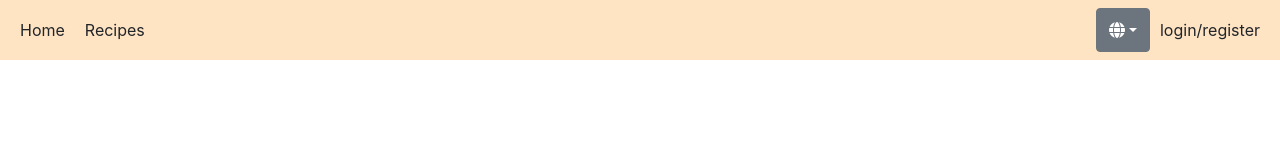
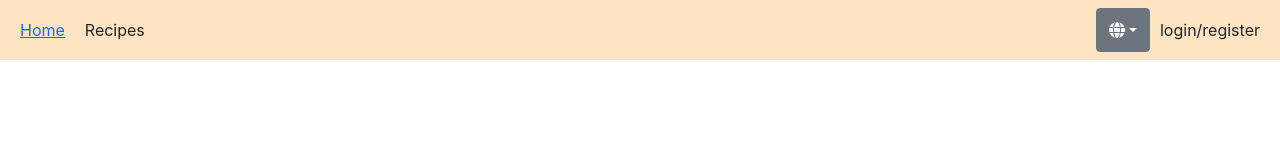
Before and after one commit to Luna123j/recipe_dice, a React (Create React App) app in the folder client/: page / in a window 1280 px wide. Shown: the top 160 px of the page. Built offline with nearby package versions, Linux system fonts and the light colour scheme.

Commit message:
link home to path

```diff
--- a/client/src/component/Navbar.jsx
+++ b/client/src/component/Navbar.jsx
@@ -1,5 +1,6 @@
 import React from "react";
 import { useState } from "react";
+import { Link } from "react-router-dom";
 import './Navbar.scss';
 const Navbar = () => {
 
@@ -15,7 +16,7 @@ const Navbar = () => {
       <div className="navbarItems">
         <ul className="nav navbar-nav">
           <li className="nav-item">
-            Home
+            <Link to="/">Home</Link>
           </li>
           <li className="nav-item">
             Recipes
```
